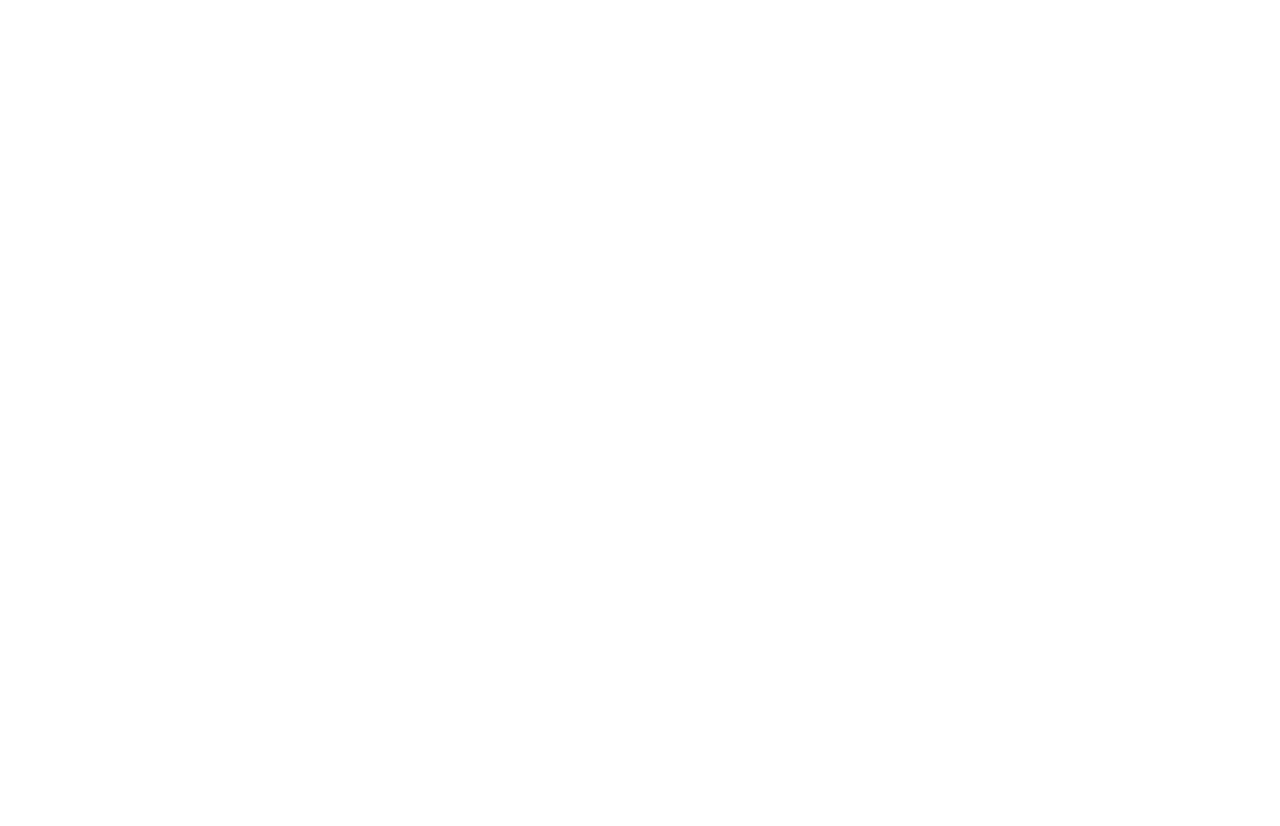
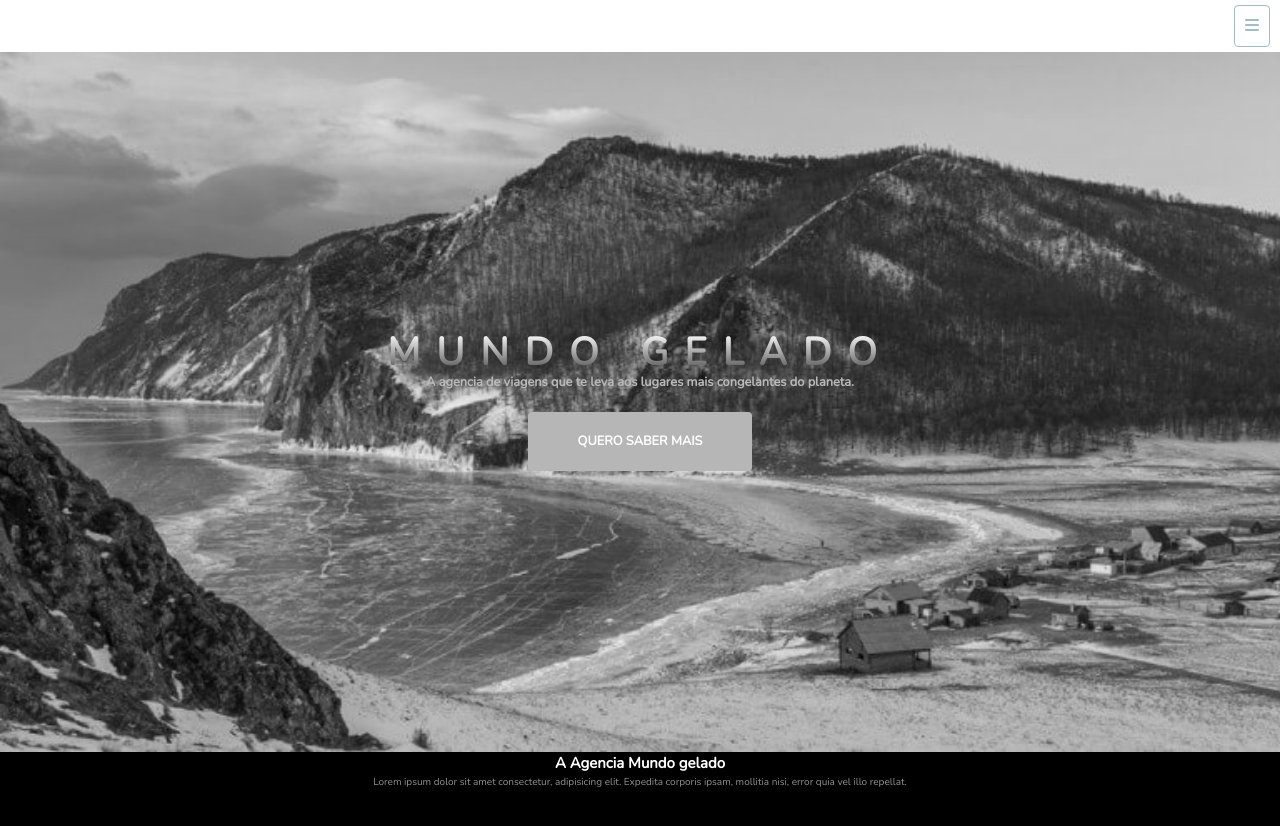
Before and after one commit to natalialuizas/mundo-gelado, a plain HTML site: page index.html in a window 1280 px wide. Before the commit the page ends 800 px from the top, so only its background shows below. Drawn offline with nearby package versions, Linux system fonts and the light colour scheme; files that its build step writes are made by us from their sources.

Commit message:
header ok

```diff
--- a/assets/css/style.css
+++ b/assets/css/style.css
@@ -0,0 +1,96 @@
+body {
+    font-family: 'Nunito', 'Varela Round', sans-serif;
+    font-size: 10px;
+    margin: 0;
+}
+
+
+.header {
+    background-color: #FFF;
+    display: flex;
+    justify-content: flex-end;
+}
+
+
+.menu {
+    display: none;
+}
+
+.menu__hambuguer {
+    color: #A4BAC7;
+    border: 1px solid #A4BAC7;
+    padding: 8px 10px;
+    border-radius: 4px;
+    margin: 5px 10px;
+    font-size: 1rem;
+}
+
+.box__principal {
+    background-image: url(../img/foto-banner.jpg);
+    background-size: cover;
+    background-repeat: no-repeat;
+    background-position: center center;
+    width: 100%;
+    margin: 0;
+    display: flex;
+    align-items: center;
+    flex-direction: column;
+    justify-content: center;
+    height: 700px;
+    filter: grayscale(100%)
+}
+
+.text__title {
+    background: -webkit-linear-gradient(#fff, rgb(73, 72, 72));
+    -webkit-background-clip: text;
+    -webkit-text-fill-color: transparent;
+    line-height: 2.5rem;
+    font-size: 2.4rem;
+    letter-spacing: 1rem;
+    text-align: center;
+    text-transform: uppercase;
+    font-variant: small-caps;
+    font-stretch: expanded;
+    margin: 0;
+}
+
+.text__subtitle{
+    text-align: center;
+    color:#bbb8b8;
+    font-size: 0.8rem;
+    font-weight: bold;
+    padding: 0 30px 20px 30px;
+    word-wrap: break-word
+}
+
+.btn {
+    text-decoration: none;
+    color: #fff;
+    border-radius: 4px;
+    text-transform: uppercase;
+}
+
+.btn__primary{
+    background-color: #a4bac7;
+    font-size: 0.8rem;
+    font-weight: bold;
+    padding: 20px 50px;
+}
+
+
+.box__agencia {
+    display: flex;
+    flex-direction: column;
+    align-items: center;
+    background-color: #000;
+    height: 400px;
+}
+
+.title__agencia {
+    color:#FFF;
+}
+
+
+.title__descricao{
+    color:#929292;
+}
--- a/index.html
+++ b/index.html
@@ -7,8 +7,39 @@
     <title>Mundo Gelado</title>
     <link rel="stylesheet" href="css/reset.css">
     <link rel="stylesheet" href="assets/css/style.css">
+    <script src="https://kit.fontawesome.com/8c100b4e25.js" crossorigin="anonymous"></script>
+    <link href="https://fonts.googleapis.com/css?family=Nunito|Varela+Round" rel="stylesheet">
 </head>
 <body>
+    <header class="header">
+        <nav class="nav">
+            <ul class="menu">
+                <li class="menu__item">
+                  <a href="#" class="menu__item__link"></a>
+                </li>
+                <li class="menu__item">
+                   <a href="#" class="menu__item__link"></a>
+                </li>
+                <li class="menu__item">
+                    <a href="#" class="menu__item__link"></a>
+                </li>
+            </ul>
+            <div class="menu__hambuguer">
+                 <i class="fas fa-bars"></i>
+            </div>
+        </nav>
+    </header>
+    <main>
+         <section class="box__principal">
+             <h1 class="text__title">Mundo Gelado</h1>
+             <p class="text__subtitle">A agencia de viagens que te leva aos lugares mais congelantes do planeta.</p>
+             <a href="#" class="btn btn__primary">Quero saber mais</a>
+         </section>
+         <section class="box__agencia">
+              <h2 class="title__agencia">A Agencia Mundo gelado</h2>
+              <p class="title__descricao">Lorem ipsum dolor sit amet consectetur, adipisicing elit. Expedita corporis ipsam, mollitia nisi, error quia vel illo repellat.</p>
+         </section>
+    </main>
 
 </body>
 </html>
```
